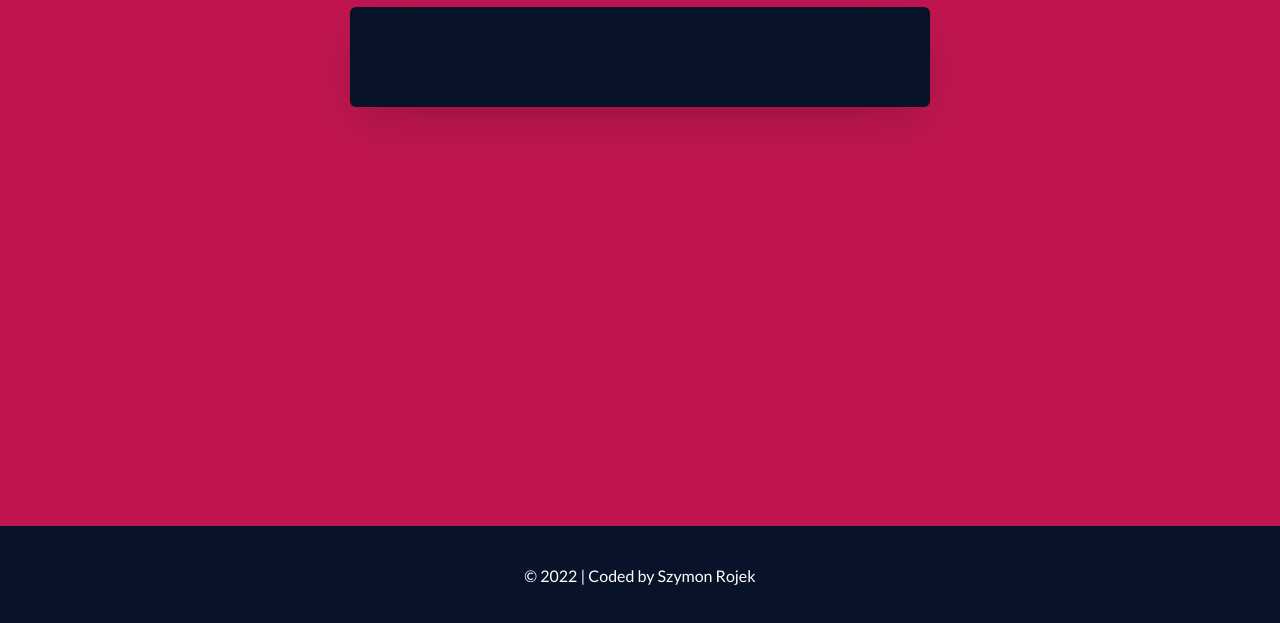
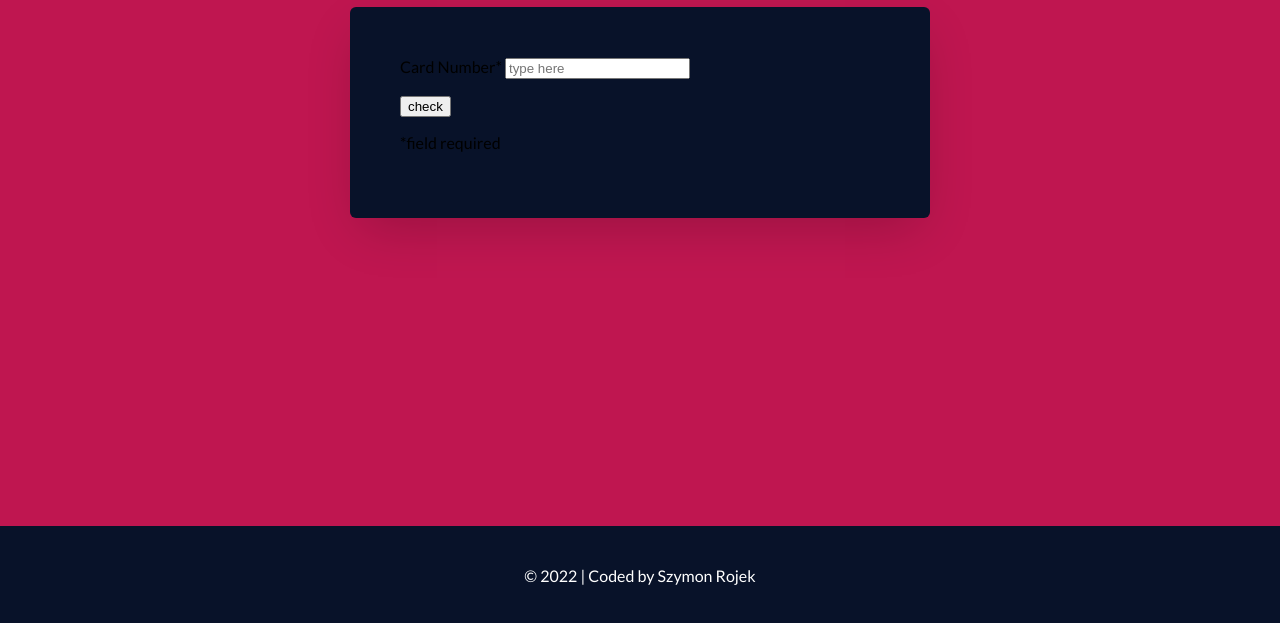
Before and after one commit to SzymonRojek/card-number-verification-JS, a website built with Parcel: page src/index.html in a window 1280 px wide. Shown: the part 175-798 px from the top of the page. Built offline with nearby package versions, Linux system fonts and the light colour scheme.

Commit message:
ad form and content html

```diff
--- a/src/index.html
+++ b/src/index.html
@@ -17,7 +17,21 @@
           <h1 class="header__heading">Bank Card Verification</h1>
         </header>
         <main class="main-container">
+            <form class="form js-form">
+                <label class="form__label">
+                    Card Number*
+                </label>
+                <input class="form__numberInput js-numberInput" name="number" placeholder="type here">
+                <span class="focus"></span>
 
+
+                <ul class="form__list js-errors"></ul>
+
+                <button class="form__button js-button">check</button>
+
+                <p class="form__message js-additionalMessage"></p>
+                <p class="form__information">*field required</p>
+            </form>
         </main>
         <footer class="footer">&#169; 2022 | Coded by Szymon Rojek</footer>
     </div>
```
